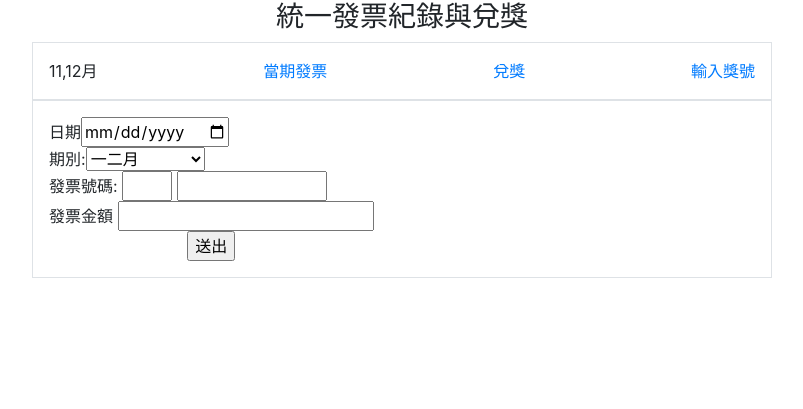
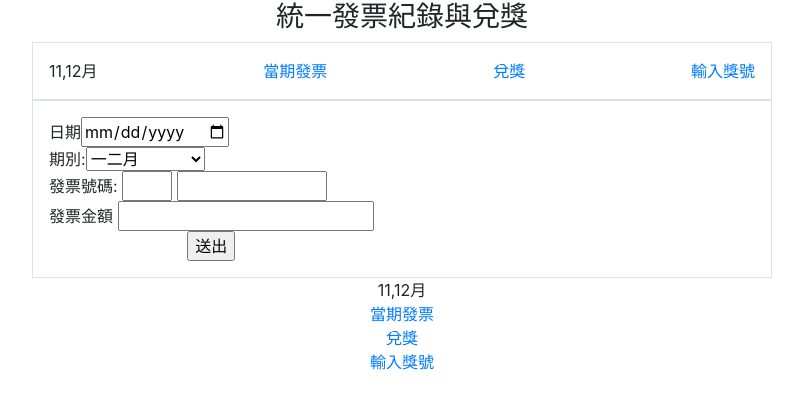
Before and after one commit to wdaweb/invoice-Winnie086, a PHP site: page / in a window 1280 px wide. Shown: the top 409 px of the page, without its empty margins (238-1041 px from the left). Run offline with PHP 8.4, Linux system fonts and the light colour scheme; some libraries are stand-ins or nearby versions.

Commit message:
調整版面結構 	modified:   api/add_invoice.php ->把儲存後的導向改成檢視發票清單(do=invoice_list) 	modified:   index.php ->增加共用的內容區塊(功能選項) 	modified:   invoice_list.php ->去除原本的html 	modified:   main.php ->把共用區塊一致index.php，留下新增發票的清單

```diff
--- a/api/add_invoice.php
+++ b/api/add_invoice.php
@@ -14,6 +14,6 @@ echo $sql;
 $pdo->exec($sql);
 
 echo "新增完成";
-// header("location:../index.php")
+header("location:../index.php?do")
 
 ?>
--- a/index.php
+++ b/index.php
@@ -32,3 +32,18 @@ if(isset($_GET['do'])){
     <script src="https://stackpath.bootstrapcdn.com/bootstrap/4.2.1/js/bootstrap.min.js" integrity="sha384-B0UglyR+jN6CkvvICOB2joaf5I4l3gm9GU6Hc1og6Ls7i6U/mkkaduKaBhlAXv9k" crossorigin="anonymous"></script>
   </body>
 </html>
+
+<div class="text-center"><?=$month[$m];?></div>
+
+    <div class="text-center">
+      <a href="?do=">當期發票</a>
+    </div>
+
+    <div class="text-center">
+      <a href="">兌獎</a>
+    </div>
+
+    <div class="text-center">
+      <a href="">輸入獎號</a>
+    </div>
+  </div>
--- a/invoice_list.php
+++ b/invoice_list.php
@@ -7,6 +7,6 @@
     <title>發票清單</title>
 </head>
 <body>
-
+清單
 </body>
 </html>
--- a/main.php
+++ b/main.php
@@ -22,7 +22,7 @@ $m=ceil(date("m")/2);
     <div class="text-center"><?=$month[$m];?></div>
 
     <div class="text-center">
-      <a href="">當期發票</a>
+      <a href="?do=">當期發票</a>
     </div>
 
     <div class="text-center">
```
